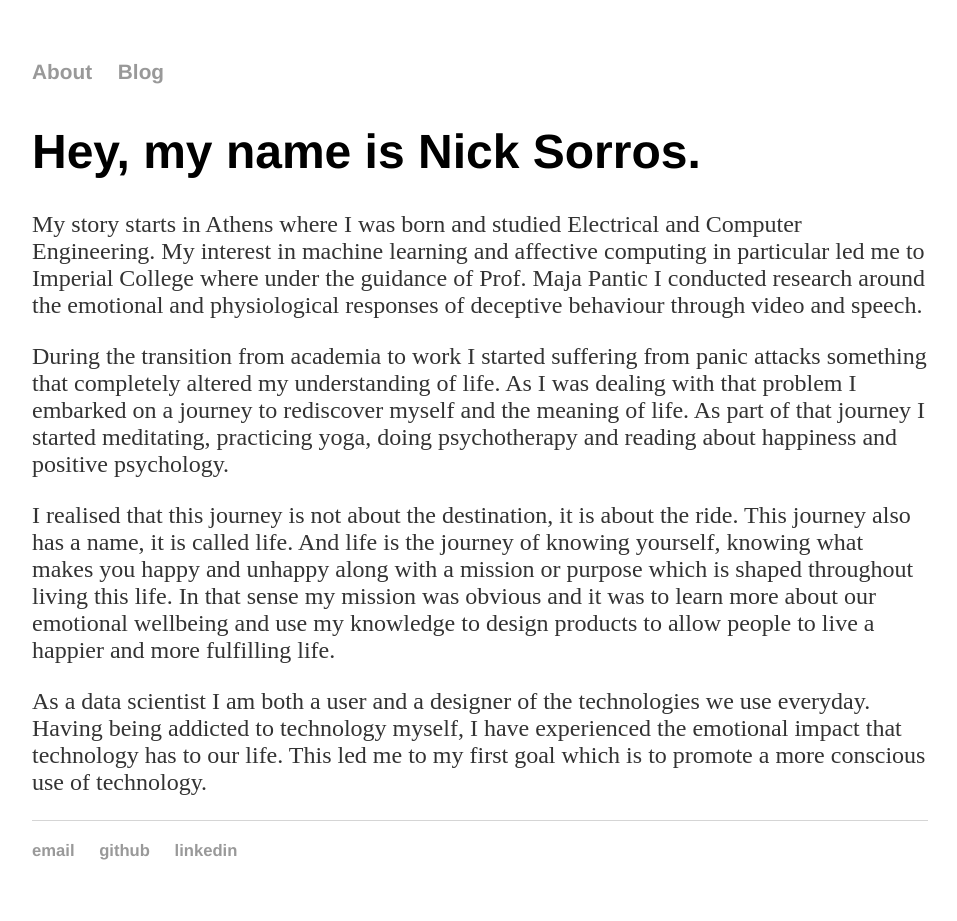
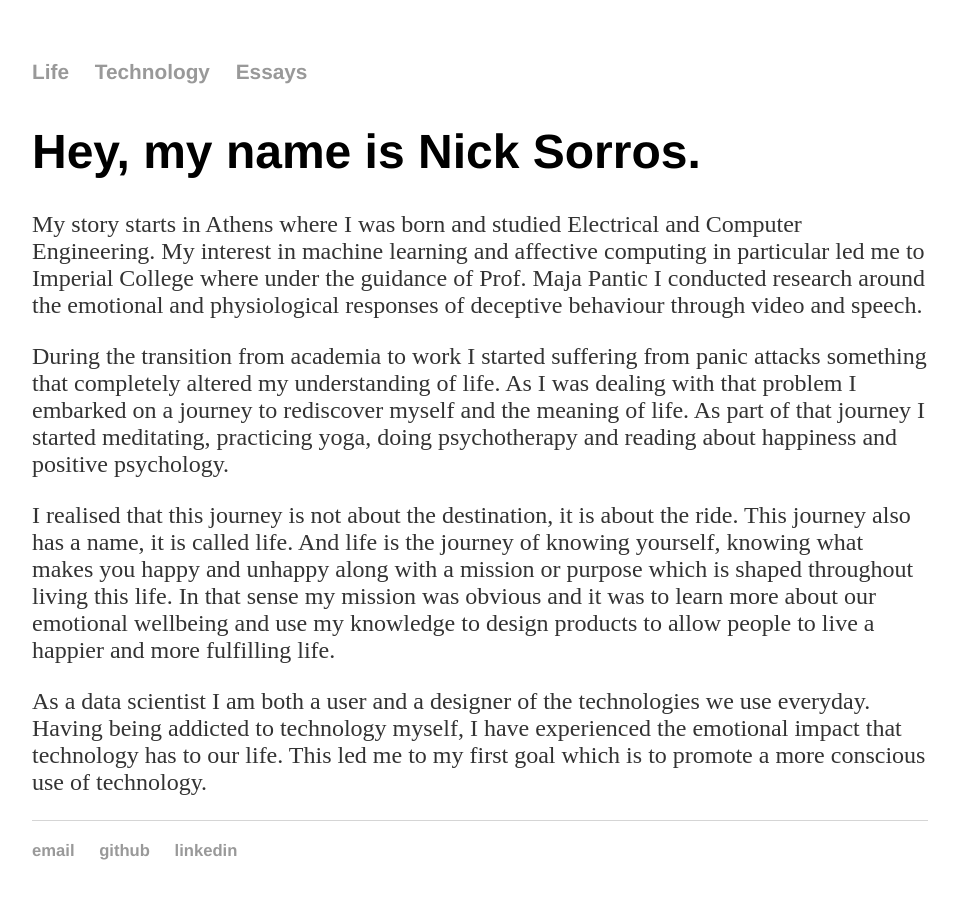
Before and after one commit to nsorros/nsorros.github.io, a Jekyll site: the page built from index.html, in a window 1280 px wide. Shown: the whole page, without its empty margins (160-1117 px from the left). Built offline with Jekyll 4.4.1, drawn with Linux system fonts in a browser that asks for light colours.

Commit message:
Update default.html

```diff
--- a/_layouts/default.html
+++ b/_layouts/default.html
@@ -8,8 +8,9 @@
 		<body>
 			<nav>
 	    		<ul>
-		        	<li><a href="/">About</a></li>
-	        		<li><a href="/blog">Blog</a></li>
+		        	<li><a href="/">Life</a></li>
+		        	<li><a href="/technology">Technology</a></li>
+	        		<li><a href="/blog">Essays</a></li>
 	    		</ul>
 			</nav>
 			<div class="container">
```
